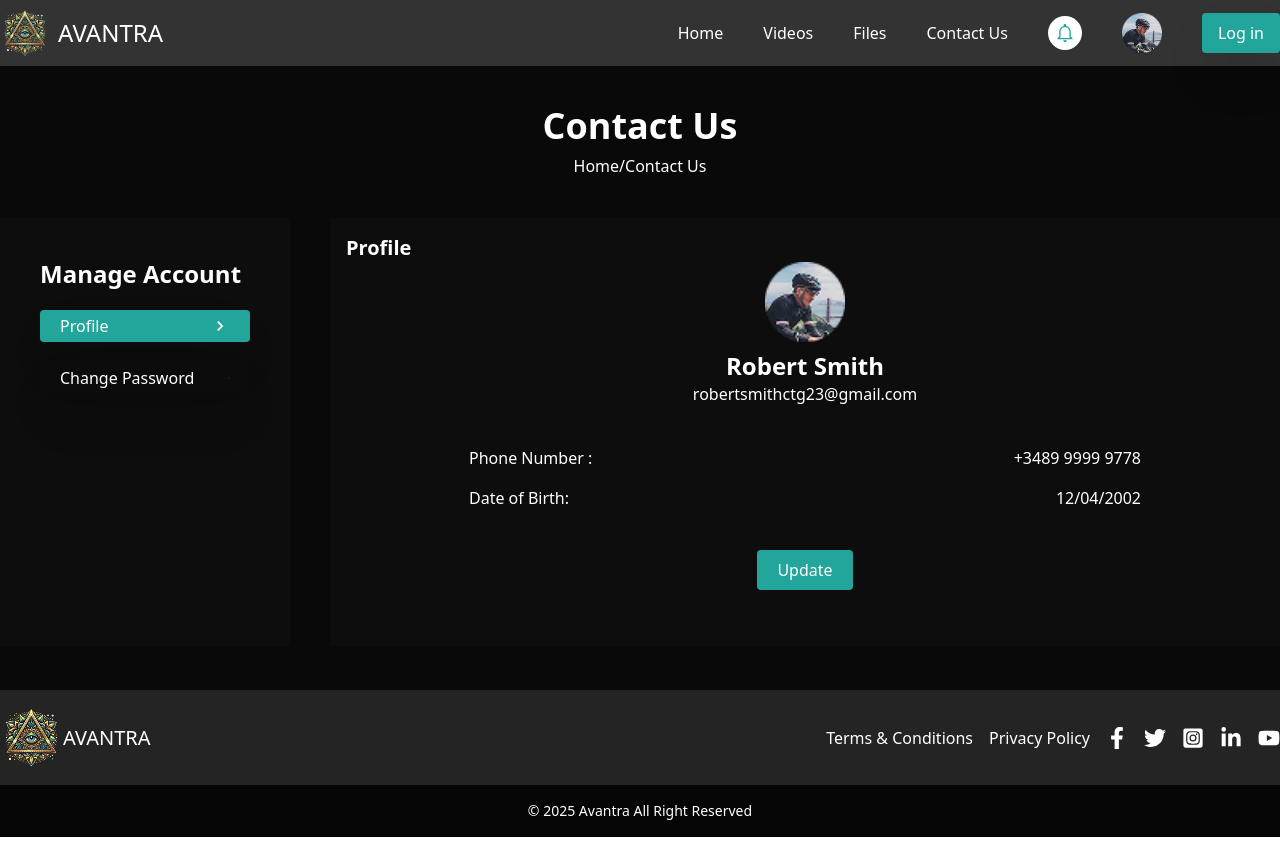
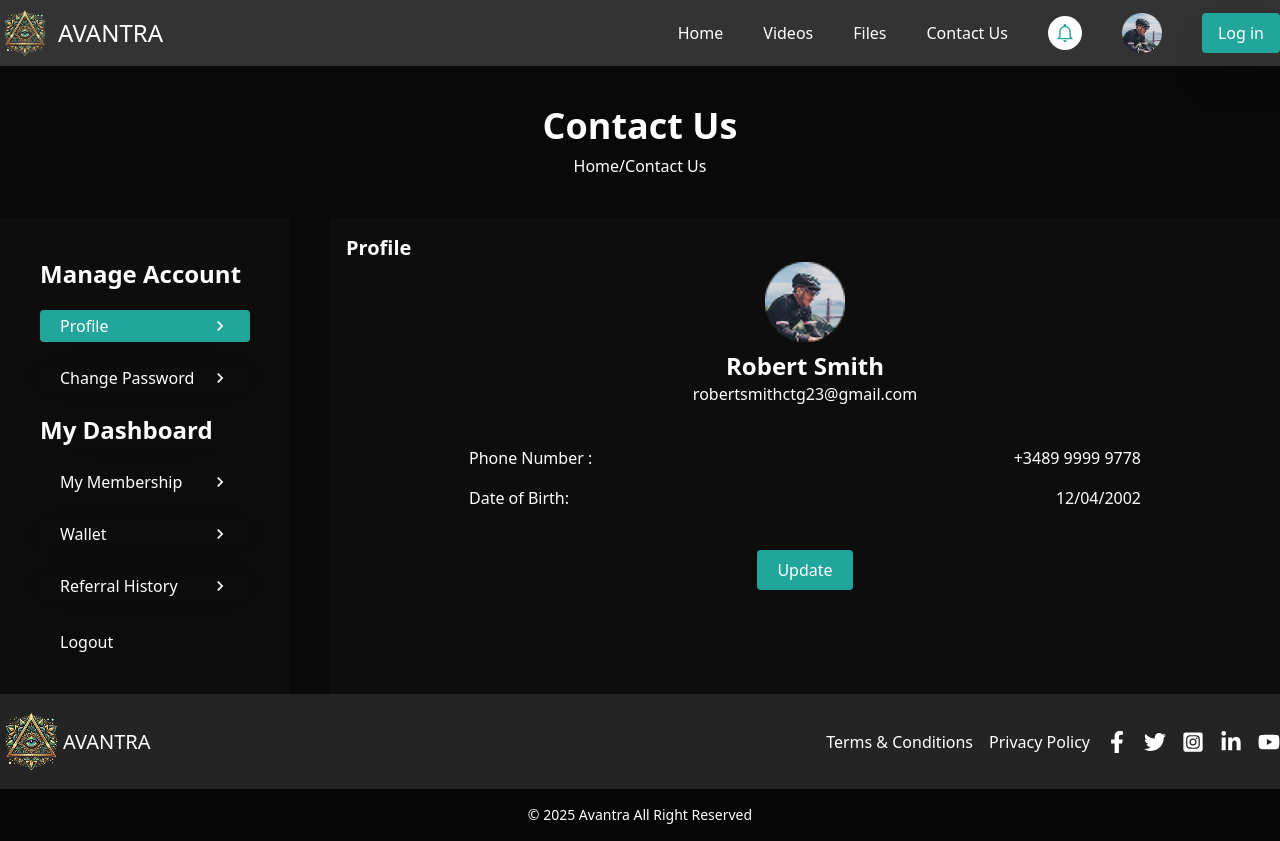
Before and after one commit to goni715/membership-management-website, a React (Vite) app: page /my-profile in a window 1280 px wide. Built offline with nearby package versions, Linux system fonts and the light colour scheme.

Commit message:
Implement membership page

```diff
--- /dev/null
+++ b/src/Components/MemberShip/MemberShip.jsx
@@ -0,0 +1,69 @@
+import React from 'react'
+
+const MemberShip = () => {
+  return (
+    <div className='p-4 mb-10'>
+        <p className='text-xl font-bold'>My Membership</p>
+        <div className='flex flex-col justify-center items-center'>
+            <h1 className='text-5xl font-bold'>$10.00</h1>
+            <p className='text-xs'>Per Month</p>
+            <p className='mt-5 mb-1 text-sm'>Last Date of Payment: 25 February, 2025</p>
+            <p className='text-sm'>Subscription Expires on March 24, 2025</p>
+            <button className='bg-[#22A59A] mt-8 px-4 py-2  rounded-sm'>Pay Now</button>
+            <p className='mt-8'>Payment History</p>
+        </div>
+        <div className='flex justify-between items-center mt-10 mx-10 pb-2 border-b border-[#333333]'>
+            <div>
+                <p className='text-sm'>Trans ID #67658585878</p>
+                <p className='text-sm'>24 Jan, 2025 at 2:34 pm</p>
+            </div>
+            <div>
+                <p>$10.00</p>
+                <p className='text-xs'>Status: Completed</p>
+            </div>
+        </div>
+        <div className='flex justify-between items-center mt-10 mx-10 pb-2 border-b border-[#333333]'>
+            <div>
+                <p className='text-sm'>Trans ID #67658585878</p>
+                <p className='text-sm'>24 Jan, 2025 at 2:34 pm</p>
+            </div>
+            <div>
+                <p>$10.00</p>
+                <p className='text-xs'>Status: Completed</p>
+            </div>
+        </div>
+        <div className='flex justify-between items-center mt-10 mx-10 pb-2 border-b border-[#333333]'>
+            <div>
+                <p className='text-sm'>Trans ID #67658585878</p>
+                <p className='text-sm'>24 Jan, 2025 at 2:34 pm</p>
+            </div>
+            <div>
+                <p>$10.00</p>
+                <p className='text-xs'>Status: Completed</p>
+            </div>
+        </div>
+        <div className='flex justify-between items-center mt-10 mx-10 pb-2 border-b border-[#333333]'>
+            <div>
+                <p className='text-sm'>Trans ID #67658585878</p>
+                <p className='text-sm'>24 Jan, 2025 at 2:34 pm</p>
+            </div>
+            <div>
+                <p>$10.00</p>
+                <p className='text-xs'>Status: Completed</p>
+            </div>
+        </div>
+        <div className='flex justify-between items-center mt-10 mx-10 pb-2 border-b border-[#333333]'>
+            <div>
+                <p className='text-sm'>Trans ID #67658585878</p>
+                <p className='text-sm'>24 Jan, 2025 at 2:34 pm</p>
+            </div>
+            <div>
+                <p>$10.00</p>
+                <p className='text-xs'>Status: Completed</p>
+            </div>
+        </div>
+    </div>
+  )
+}
+
+export default MemberShip
--- /dev/null
+++ b/src/Components/RefferralHistory/RefferralHistory.jsx
@@ -0,0 +1,9 @@
+import React from 'react'
+
+const RefferralHistory = () => {
+  return (
+    <div>RefferralHistory</div>
+  )
+}
+
+export default RefferralHistory
--- /dev/null
+++ b/src/Components/Wallet/Wallet.jsx
@@ -0,0 +1,9 @@
+import React from 'react'
+
+const Wallet = () => {
+  return (
+    <div>Wallet</div>
+  )
+}
+
+export default Wallet
--- a/src/Pages/MyAccount/MyAccount.jsx
+++ b/src/Pages/MyAccount/MyAccount.jsx
@@ -3,9 +3,12 @@ import { MdOutlineKeyboardArrowRight } from "react-icons/md";
 import { Link } from "react-router";
 import { Profile } from "../../Components/Profile/Profile";
 import ChnagePassword from "../../Components/ChnagePassword/ChnagePassword";
+import MemberShip from "../../Components/MemberShip/MemberShip";
+import Wallet from "../../Components/Wallet/Wallet";
+import RefferralHistory from "../../Components/RefferralHistory/RefferralHistory";
 
 const MyAccount = () => {
-    const [changeRoute, setChangeRoute] = useState("profile")
+  const [changeRoute, setChangeRoute] = useState("profile");
   return (
     <div className="text-white container mx-auto">
       <p className="text-center text-4xl font-semibold pt-10">Contact Us</p>
@@ -17,25 +20,60 @@ const MyAccount = () => {
         <div className="col-span-3 bg-[#0D0D0D] p-10">
           <p className="text-2xl font-bold pb-5">Manage Account</p>
           <div className="space-y-5">
-            <p onClick={()=> setChangeRoute('profile')} className={` ${changeRoute === "profile" && "bg-[#22A59A]"} w-full p-1 px-5 rounded-sm shadow-2xl flex items-center justify-between cursor-pointer`}>
+            <p
+              onClick={() => setChangeRoute("profile")}
+              className={` ${
+                changeRoute === "profile" && "bg-[#22A59A]"
+              } w-full p-1 px-5 rounded-sm shadow-2xl flex items-center justify-between cursor-pointer`}
+            >
               Profile <MdOutlineKeyboardArrowRight color="white" size={20} />
             </p>
-            <p onClick={()=> setChangeRoute('password')} className={` ${changeRoute === "password" && "bg-[#22A59A]"} w-full p-1 px-5 rounded-sm shadow-2xl flex items-center justify-between cursor-pointer`}>
-              Change Password{" "}
-              <MdOutlineKeyboardArrowRight color="white" size={2
+            <p
+              onClick={() => setChangeRoute("password")}
+              className={` ${
+                changeRoute === "password" && "bg-[#22A59A]"
+              } w-full p-1 px-5 rounded-sm shadow-2xl flex items-center justify-between cursor-pointer`}
+            >
+              Change Password <MdOutlineKeyboardArrowRight color="white" size={20} />
+            </p>
 
-              } />
+            <p className="text-2xl font-bold">My Dashboard</p>
+            {/* My membership*/}
+            <p
+              onClick={() => setChangeRoute("membership")}
+              className={` ${
+                changeRoute === "membership" && "bg-[#22A59A]"
+              } w-full p-1 px-5 rounded-sm shadow-2xl flex items-center justify-between cursor-pointer`}
+            >
+              My Membership <MdOutlineKeyboardArrowRight color="white" size={20} />
             </p>
+            {/* My Wallet*/}
+            <p
+              onClick={() => setChangeRoute("wallet")}
+              className={` ${
+                changeRoute === "wallet" && "bg-[#22A59A]"
+              } w-full p-1 px-5 rounded-sm shadow-2xl flex items-center justify-between cursor-pointer`}
+            >
+              Wallet <MdOutlineKeyboardArrowRight color="white" size={20} />
+            </p>
+            {/* My referral */}
+            <p
+              onClick={() => setChangeRoute("referral")}
+              className={` ${
+                changeRoute === "referral" && "bg-[#22A59A]"
+              } w-full p-1 px-5 rounded-sm shadow-2xl flex items-center justify-between cursor-pointer`}
+            >
+              Referral History <MdOutlineKeyboardArrowRight color="white" size={20} />
+            </p>
+            <button className="mt-2 ml-5">Logout</button>
           </div>
         </div>
         <div className="col-span-9 bg-[#0D0D0D]">
-            {
-                changeRoute === "profile" && <Profile />
-            }
-            {
-                changeRoute === "password" && <ChnagePassword/>
-            }
-
+          {changeRoute === "profile" && <Profile />}
+          {changeRoute === "password" && <ChnagePassword />}
+          {changeRoute === "membership" && <MemberShip/>}
+          {changeRoute === "wallet" && <Wallet/>}
+          {changeRoute === "referral" && <RefferralHistory/>}
         </div>
       </div>
     </div>
```
